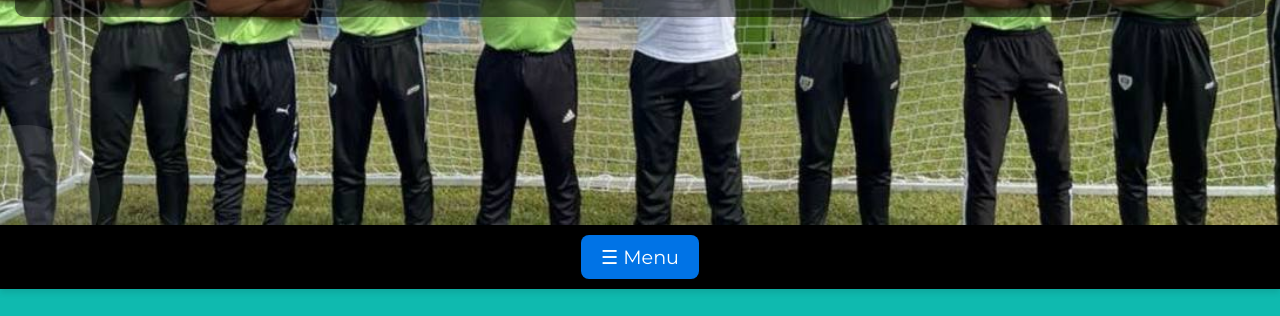
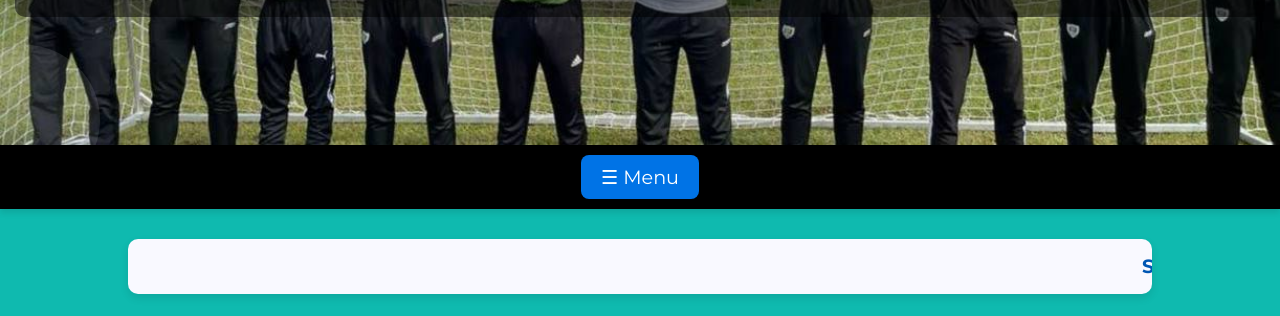
Before and after one commit to dennzy11/individual-assignment-imd318, a website: page experience.html in a window 1280 px wide. Shown: the part 275-591 px from the top of the page. Drawn offline with Linux system fonts and the light colour scheme.

Commit message:
Update experience.html

```diff
--- a/experience.html
+++ b/experience.html
@@ -233,7 +233,7 @@
 <body>
     </head>
 <body>
-   <header style="background: url('images/bgreff.jpeg') no-repeat center center/cover; height: 50vh;">
+   <header style="background: url('images/bgreff.jpeg') no-repeat center center/cover; height: 40vh;">
     <div class="header-content">
         <h1> "Designing the Future, Shaping Experiences" </h1>
     </div>
```
